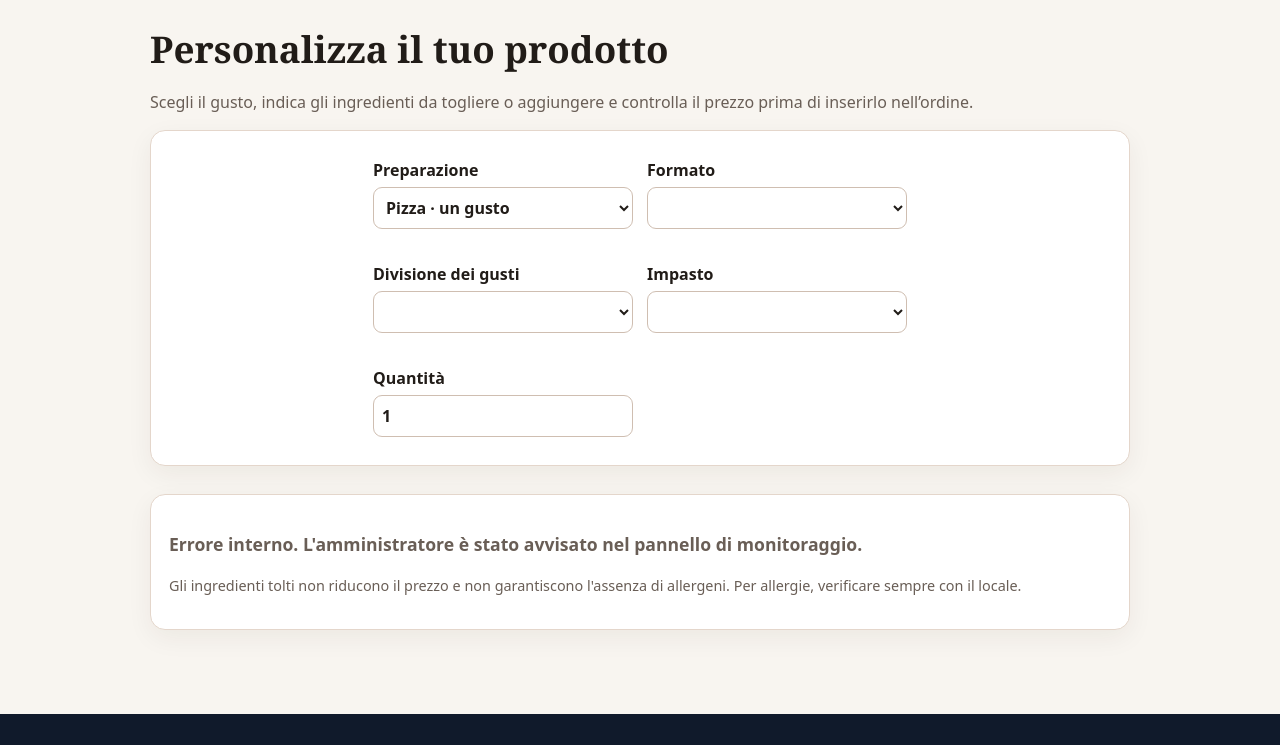
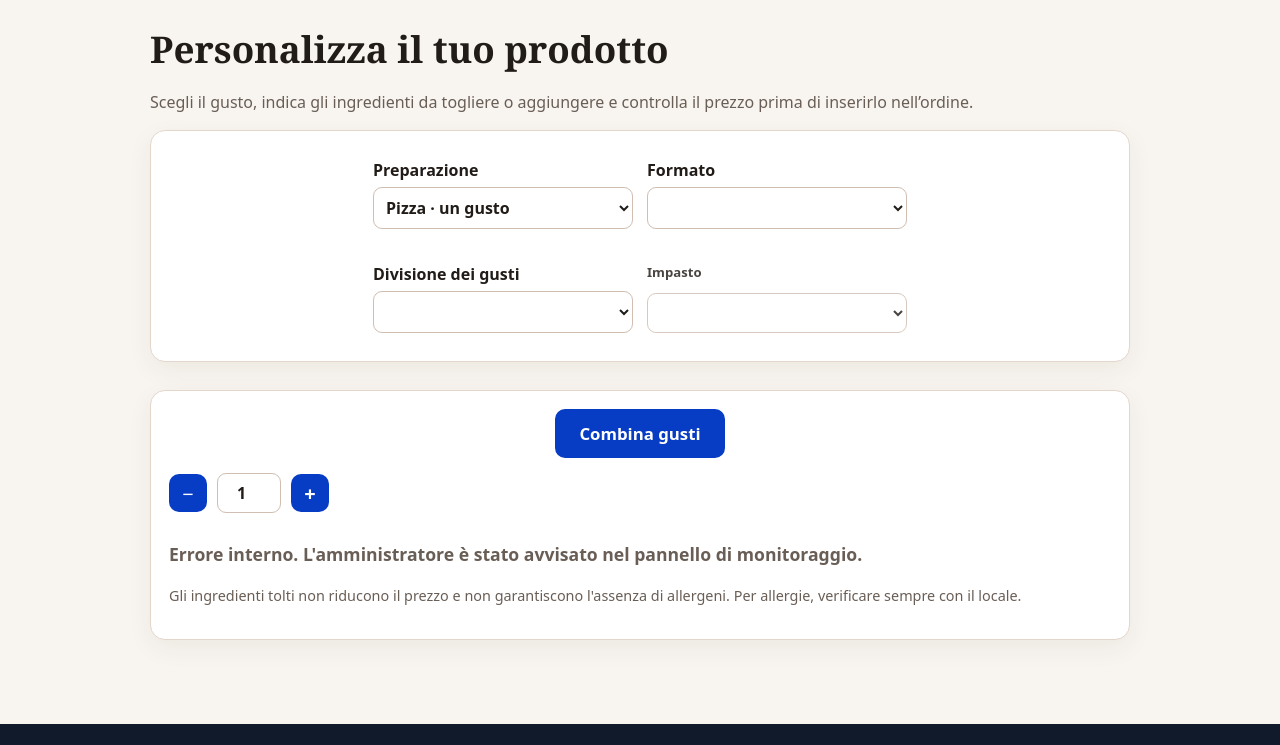
Before and after one commit to Ettorelg/Ettorelg, a Flask app: a page that uses templates/pizzeria_test.html in a window 1280 px wide. Shown: the part 55-800 px from the top of the page. Run offline with Flask 3, Linux system fonts and the light colour scheme; a database or web service that is not in the repository returns one stand-in record (values such as "Sample title"); lists and menus that the app fills with data are empty; some libraries are stand-ins or nearby versions.

Commit message:
Streamline single product pizza customization

```diff
--- a/templates/pizzeria_test.html
+++ b/templates/pizzeria_test.html
@@ -15,7 +15,7 @@
     label{display:grid;gap:6px;font-weight:600;margin:10px 0}select,input{width:100%;box-sizing:border-box;min-height:42px;background:#101b2e;color:#fff;border:1px solid #7082a1;border-radius:9px;padding:8px;font:inherit}
     #tastes{display:grid;gap:12px}.taste{border:1px solid #405674;border-radius:12px;padding:14px;margin:0;min-width:0}.taste h3{margin:0 0 8px}
     .choices{display:flex;flex-wrap:wrap;gap:9px;margin:12px 0}.choices label{display:flex;align-items:center;gap:7px;border:1px solid #536780;border-radius:9px;padding:8px;margin:0;font-weight:400}.choices input{width:18px;min-height:18px}
-    button{background:#ffd06e;color:#132039;border:0;border-radius:10px;padding:12px 18px;font:700 1rem system-ui;cursor:pointer}button:disabled{opacity:.5;cursor:not-allowed}
+    button{background:#ffd06e;color:#132039;border:0;border-radius:10px;padding:12px 18px;font:700 1rem system-ui;cursor:pointer}button:disabled{opacity:.5;cursor:not-allowed}.compact-option{font-size:.82rem;opacity:.82}.compact-option select{min-height:34px;padding:5px;font-size:.84rem}.quantity-stepper{display:inline-flex;align-items:center;gap:10px;margin:0 0 10px}.quantity-stepper button{width:38px;height:38px;padding:0;font-size:1.25rem}.quantity-stepper input{width:64px;min-height:38px;text-align:center;font-weight:800}.combine-here{display:block;margin:0 auto 15px;font-size:1.05rem;padding:13px 24px}
     #result{font-size:1.1rem;font-weight:700;min-height:26px}.muted{font-size:.9rem;color:#b8c5d8}.error{color:#ffc3bc}.ingredients-summary{padding:11px 13px;border-radius:10px;background:rgba(95,135,190,.12);line-height:1.45;margin:9px 0}.ingredients-summary strong{display:block;margin-bottom:3px}.ingredient-removed{text-decoration:line-through;opacity:.55}
     body.public{background:#f8f5f0;color:#211c18}.public header{background:#fff;color:#082c69;border-color:#eadfd5}.public main{max-width:980px}.public p,.public .muted{color:#695e56}.public .card,.public .taste{background:#fff;border-color:#e4d6cb;box-shadow:0 8px 26px rgba(55,35,20,.06)}.public select,.public input{background:#fff;color:#211c18;border-color:#cfbeb1}.public .choices label{background:#fff;border-color:#d9c9bd}.public h1,.public h3{font-family:Georgia,serif}.public button{background:#073dc4;color:#fff}.public .grid{grid-template-columns:repeat(2,minmax(0,260px));justify-content:center}.locked-field{display:none!important}
     @media(max-width:750px){.grid,#tastes{grid-template-columns:1fr!important}.taste{grid-column:1!important}header{align-items:flex-start;flex-direction:column}}
@@ -27,18 +27,17 @@
     <h1 id="pageTitle">{{ 'Personalizza il tuo prodotto' if public_slug else 'Prova il percorso del cliente' }}</h1>
     <p id="pageIntro">Scegli il gusto, indica gli ingredienti da togliere o aggiungere e controlla il prezzo prima di inserirlo nell’ordine.</p>
     {% if not public_slug %}<div class="notice"><strong>Solo simulazione privata.</strong> Questa pagina è visibile soltanto al titolare autenticato. Non crea ordini, non scala panette, non stampa comande e non attiva il menu pubblico.</div>{% endif %}
-    <div class="card">
+    <div class="card" id="optionsCard">
       <div class="grid">
         <label id="kindWrap">Preparazione<select id="kind"><option value="pizza">Pizza · un gusto</option><option value="multigusto">Pizza · più gusti</option><option value="calzone">Calzone · un gusto</option><option value="calzone_multigusto">Calzone · più gusti</option><option value="panino">Panino · un gusto</option><option value="panino_multigusto">Panino · più gusti</option></select></label>
         <label id="formatWrap">Formato<select id="format"></select></label>
         <label id="cutWrap" hidden>Divisione dei gusti<select id="cut"></select></label>
         <select id="count" hidden></select>
-        <label id="doughWrap">Impasto<select id="dough"></select></label>
-        <label>Quantità<input id="quantity" type="number" min="1" max="100" step="1" value="1"></label>
+        <label id="doughWrap" class="compact-option">Impasto<select id="dough"></select></label>
       </div>
     </div>
     <div id="tastes"></div>
-    <div class="card"><button id="calculate" type="button" disabled{% if public_slug %} hidden{% endif %}>Calcola totale</button>{% if public_slug %}<button id="addOrder" type="button" hidden>Aggiungi all’ordine</button>{% endif %}<p id="result" role="status">Caricamento configurazione…</p><p class="muted">Gli ingredienti tolti non riducono il prezzo e non garantiscono l'assenza di allergeni. Per allergie, verificare sempre con il locale.</p></div>
+    <div class="card">{% if public_slug %}<button id="combineHere" class="combine-here" type="button" hidden>Combina gusti</button>{% endif %}<div class="quantity-stepper"><button id="quantityMinus" type="button" aria-label="Diminuisci quantità">−</button><input id="quantity" type="number" min="1" max="100" step="1" value="1" aria-label="Quantità"><button id="quantityPlus" type="button" aria-label="Aumenta quantità">+</button></div><br><button id="calculate" type="button" disabled{% if public_slug %} hidden{% endif %}>Calcola totale</button>{% if public_slug %}<button id="addOrder" type="button" hidden>Aggiungi all’ordine</button>{% endif %}<p id="result" role="status">Caricamento configurazione…</p><p class="muted">Gli ingredienti tolti non riducono il prezzo e non garantiscono l'assenza di allergeni. Per allergie, verificare sempre con il locale.</p></div>
   </main>
   <script>
   (()=>{
@@ -62,13 +61,15 @@
       const allowed=(fractions.find(f=>f.formato===chosenFormat())?.tagli||[]);
       const oldCut=cut.value;fill(cut,allowed.map(n=>({label:n===2?'Metà':n===3?'Terzi':'Quarti',value:String(n)})),'Scegli frazionamento');cut.value=allowed.includes(Number(oldCut))?oldCut:String(allowed[0]||'');
       el('cutWrap').hidden=!mixed||allowed.length<=1;
+      if(el('combineHere'))el('combineHere').hidden=mixed||!allowed.length;
       const denominator=Number(cut.value);count.value=String(denominator||1);
       el('doughWrap').hidden=kind.value!=='pizza'||chosenFormat().toLowerCase()!=='singola';
       fill(dough,doughs.filter(d=>d.disponibile&&(d.nome.toLowerCase()==='classico'||!el('doughWrap').hidden)).map(d=>({label:d.nome+(Number(d.supplemento)?' · +€ '+d.supplemento:''),value:d.nome})),'Scegli impasto');dough.value=doughs.some(d=>d.nome==='Classico'&&d.disponibile)?'Classico':dough.options[1]?.value||'';
       tastes.replaceChildren();const n=mixed?denominator:1;tastes.style.gridTemplateColumns=mixed?'repeat('+denominator+',minmax(0,1fr))':'1fr';
       for(let i=0;i<n;i++)addTaste(i,n,denominator,derived,mixed);
+      if(publicSlug)el('optionsCard').hidden=[el('kindWrap'),el('formatWrap'),el('cutWrap'),el('doughWrap')].every(field=>field.hidden||field.classList.contains('locked-field'));
       el('calculate').disabled=!chosenFormat()||!n||!tastes.children.length;
-      if(!formats.length)message('Nessun formato disponibile per questa preparazione. Configuralo nella dashboard.',true);else if(publicSlug){message('Il totale si aggiorna automaticamente.');scheduleQuote()}else message('Scegli i gusti e calcola il totale.');
+      if(!formats.length)message('Nessun formato disponibile per questa preparazione. Configuralo nella dashboard.',true);else if(publicSlug){el('pageIntro').hidden=mixed;message('Il totale si aggiorna automaticamente.');scheduleQuote()}else message('Scegli i gusti e calcola il totale.');
     }
     function addTaste(index,total,denominator,derived,mixed){
       const box=document.createElement('section');box.className='card taste';
@@ -102,6 +103,8 @@
       catch(error){message(error.message,true)}finally{el('calculate').disabled=false}
     });
     kind.addEventListener('change',render);format.addEventListener('change',render);cut.addEventListener('change',render);dough.addEventListener('change',scheduleQuote);el('quantity').addEventListener('input',scheduleQuote);tastes.addEventListener('change',scheduleQuote);
+    el('quantityMinus').onclick=()=>{el('quantity').value=Math.max(1,Number(el('quantity').value||1)-1);scheduleQuote()};el('quantityPlus').onclick=()=>{el('quantity').value=Math.min(100,Number(el('quantity').value||1)+1);scheduleQuote()};
+    if(el('combineHere'))el('combineHere').onclick=()=>{kind.value=kind.value==='pizza'?'multigusto':kind.value+'_multigusto';el('pageTitle').textContent='Combina i gusti · '+chosenFormat();el('pageIntro').hidden=true;render()};
     if(el('addOrder'))el('addOrder').onclick=()=>{if(lastChoice)window.parent.postMessage({type:'alphamenu-pizzeria-add',...lastChoice},location.origin)};
     const privateUrls=['/api/pizzeria/formati','/api/pizzeria/varianti','/api/pizzeria/derivati','/api/pizzeria/preparazione','/api/pizzeria/ingredienti'];
     Promise.all((publicSlug?[base]:privateUrls).map(async url=>{const response=await fetch(url,{credentials:'same-origin',cache:'no-store'});const data=await response.json();if(!response.ok)throw new Error(data.error||'Impossibile caricare la configurazione.');return data}))
```
